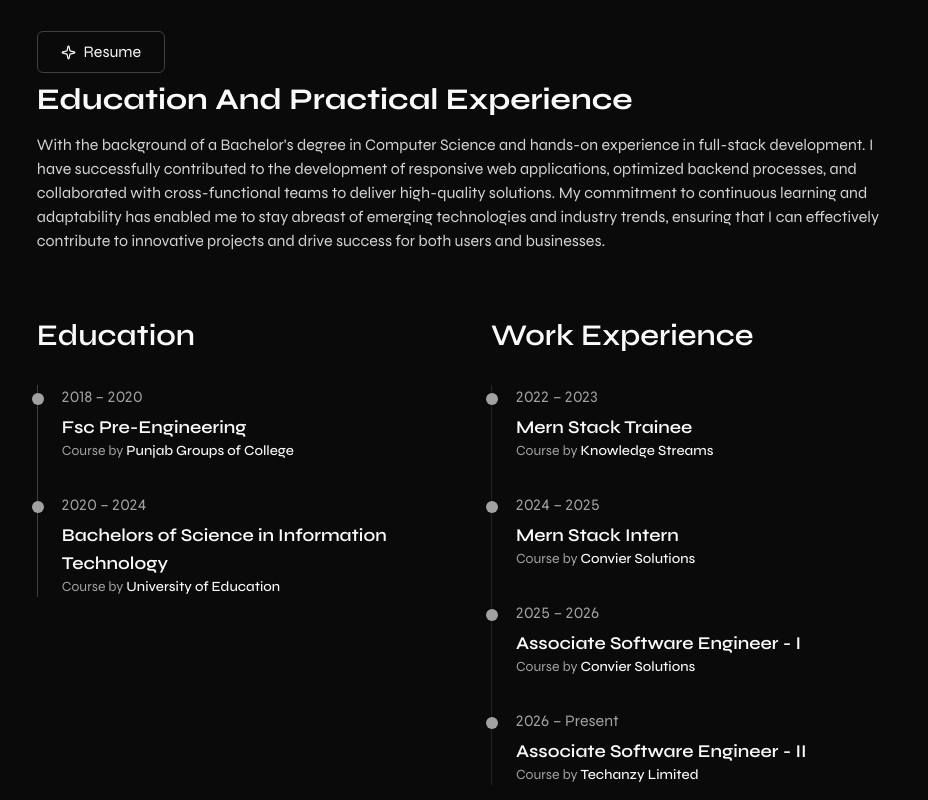
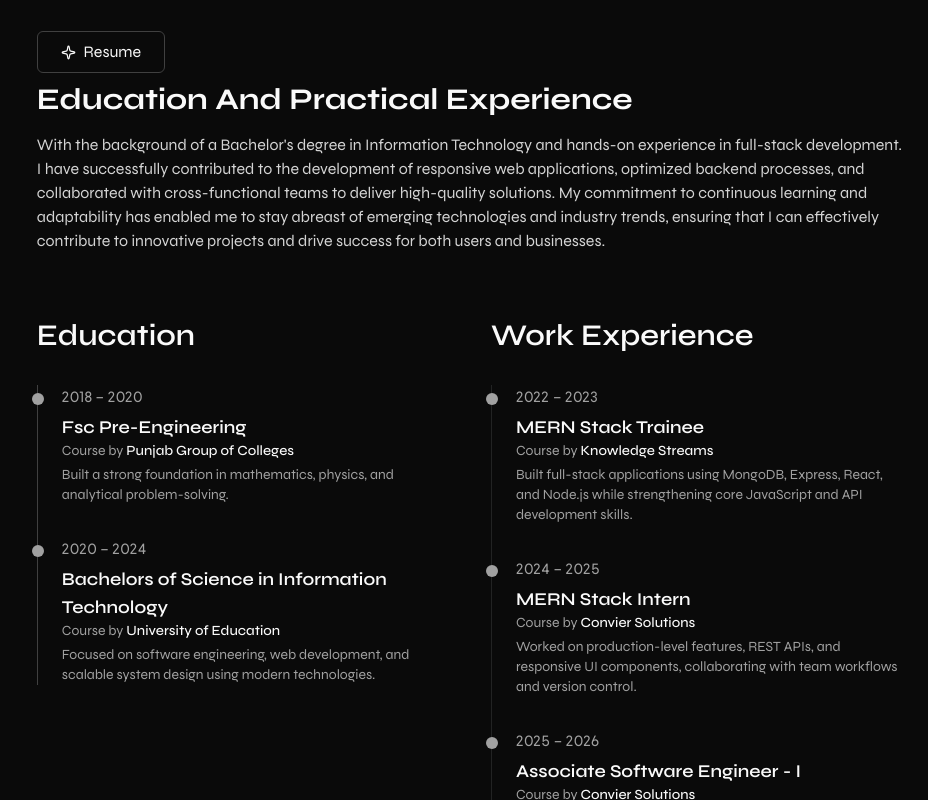
Before and after one commit to hamid-rehman-X6/my-portfolio, a React (Vite) app: page / in a window 1280 px wide. Shown: the part 3160-3960 px from the top of the page, without its empty margins (335-1263 px from the left). Built offline with nearby package versions, Linux system fonts and the light colour scheme.

Commit message:
Updated the resume section

```diff
--- a/src/components/custom/Resume.tsx
+++ b/src/components/custom/Resume.tsx
@@ -24,7 +24,7 @@
         variants={fadeUp}
         className='mt-4 text-neutral-300'
       >
-        With the background of a Bachelor's degree in Computer Science and
+        With the background of a Bachelor's degree in Information Technology and
         hands-on experience in full-stack development. I have successfully
         contributed to the development of responsive web applications, optimized
         backend processes, and collaborated with cross-functional teams to
--- a/src/constants/index.tsx
+++ b/src/constants/index.tsx
@@ -136,41 +136,35 @@
   {
     year: '2018 – 2020',
     title: 'Fsc Pre-Engineering',
-    institute: 'Punjab Groups of College',
-    desc: '',
+    institute: 'Punjab Group of Colleges',
+    desc: 'Built a strong foundation in mathematics, physics, and analytical problem-solving.',
   },
   {
     year: '2020 – 2024',
     title: 'Bachelors of Science in Information Technology',
     institute: 'University of Education',
-    desc: '',
+    desc: 'Focused on software engineering, web development, and scalable system design using modern technologies.',
   },
 ];
 
 const experience: ExperienceType[] = [
   {
     year: '2022 – 2023',
-    title: 'Mern Stack Trainee',
+    title: 'MERN Stack Trainee',
     institute: 'Knowledge Streams',
-    desc: '',
+    desc: 'Built full-stack applications using MongoDB, Express, React, and Node.js while strengthening core JavaScript and API development skills.',
   },
   {
     year: '2024 – 2025',
-    title: 'Mern Stack Intern',
+    title: 'MERN Stack Intern',
     institute: 'Convier Solutions',
-    desc: '',
+    desc: 'Worked on production-level features, REST APIs, and responsive UI components, collaborating with team workflows and version control.',
   },
   {
     year: '2025 – 2026',
     title: 'Associate Software Engineer - I',
     institute: 'Convier Solutions',
-    desc: '',
-  },
-  {
-    year: '2026 – Present',
-    title: 'Associate Software Engineer - II',
-    institute: 'Techanzy Limited',
-    desc: '',
+    desc: 'Developing scalable web applications, optimizing performance, and contributing to system design and maintainable code architecture.',
   },
 ];
 
```
